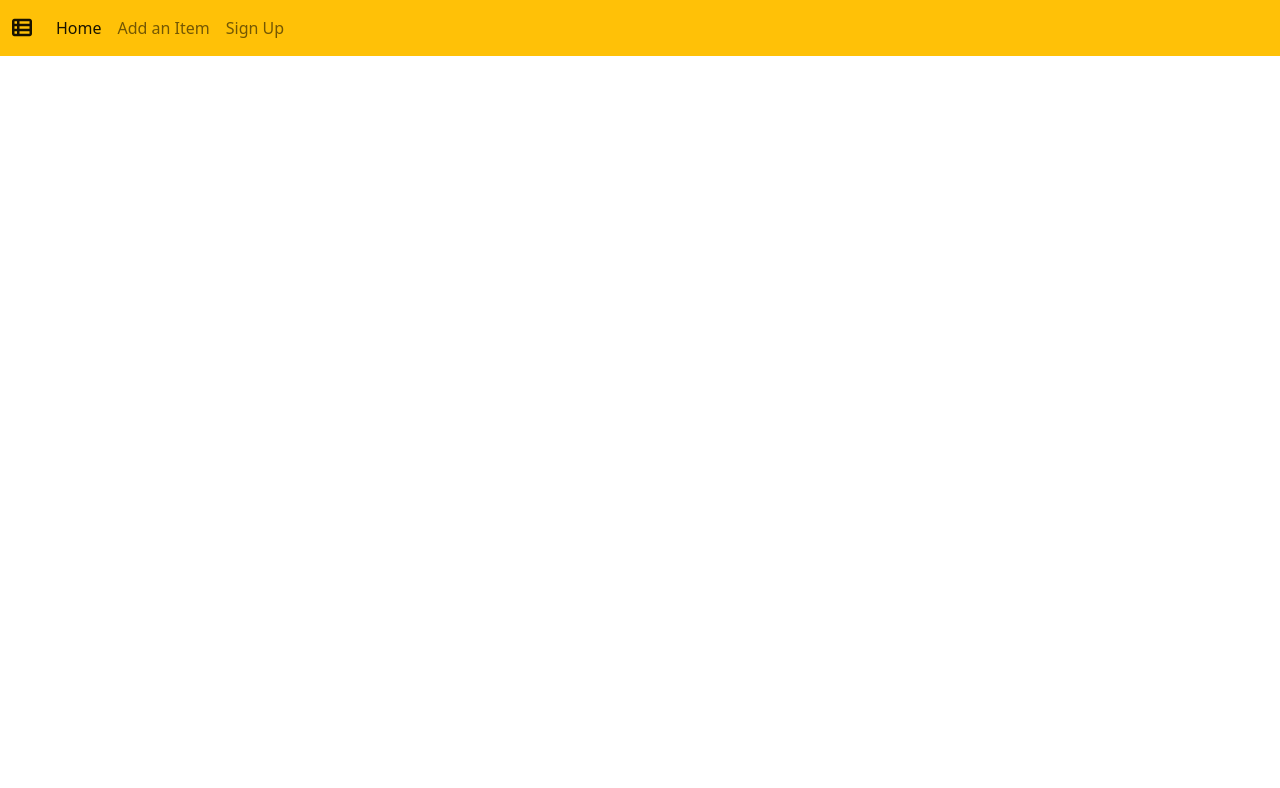
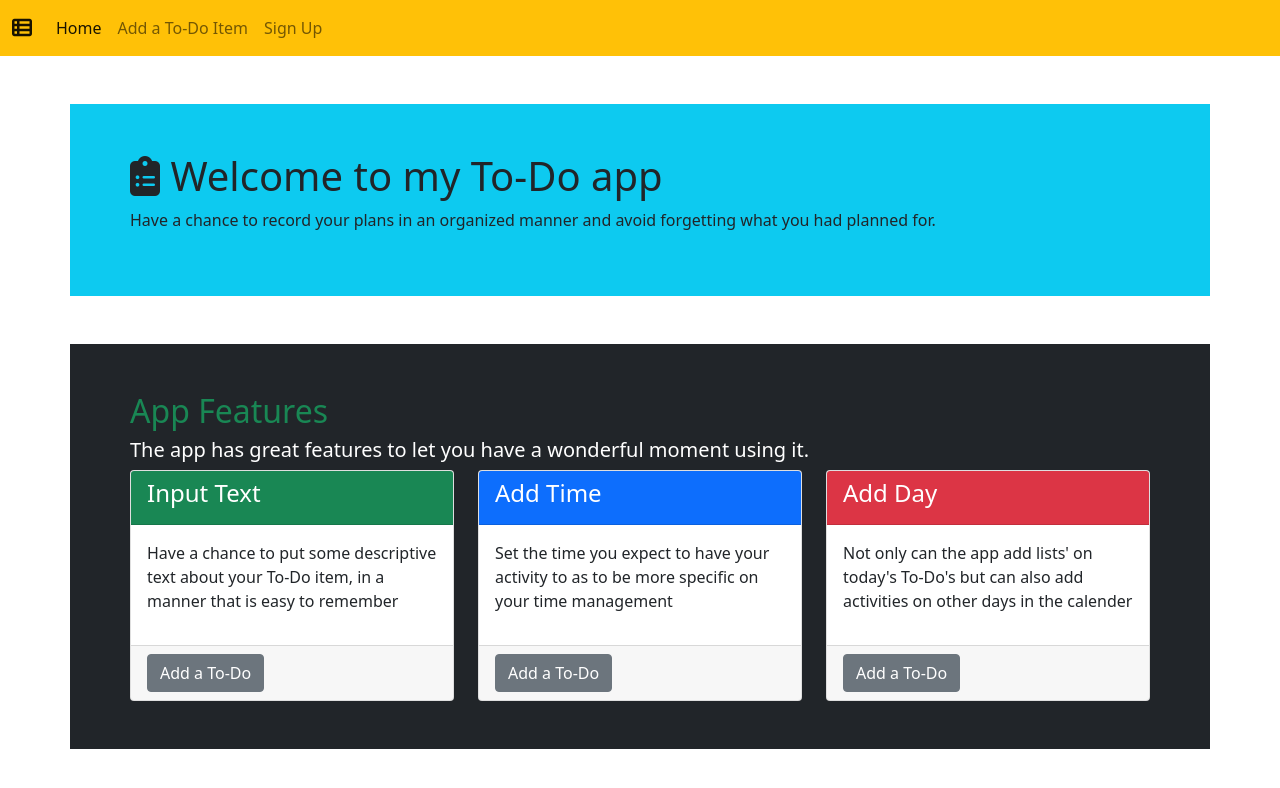
Before and after one commit to Paul-Ngigi/To-Do, a plain HTML site: page index.html in a window 1280 px wide. Drawn offline with nearby package versions, Linux system fonts and the light colour scheme.

Commit message:
add a landing page section to the page

```diff
--- a/index.html
+++ b/index.html
@@ -21,20 +21,78 @@
     <nav class="navbar navbar-expand-lg navbar-light bg-warning">
         <div class="container-fluid">
             <a class="navbar-brand" href="#"><i class="fas fa-th-list"></i></a>
-          <button class="navbar-toggler" type="button" data-bs-toggle="collapse" data-bs-target="#navbarNavAltMarkup" aria-controls="navbarNavAltMarkup" aria-expanded="false" aria-label="Toggle navigation">
+            <button class="navbar-toggler" type="button" data-bs-toggle="collapse" data-bs-target="#navbarNavAltMarkup"
+                aria-controls="navbarNavAltMarkup" aria-expanded="false" aria-label="Toggle navigation">
                 <span class="navbar-toggler-icon"></span>
             </button>
             <div class="collapse navbar-collapse" id="navbarNavAltMarkup">
                 <div class="navbar-nav">
                     <a class="nav-link active" aria-current="page" href="#">Home</a>
-              <a class="nav-link" href="#">Add an Item</a>
+                    <a class="nav-link" href="#">Add a To-Do Item</a>
                     <a class="nav-link" href="#">Sign Up</a>
                 </div>
             </div>
         </div>
     </nav>
 
-
+    <div class="container">
+        <!-- Landing Page -->
+        <div class="row mt-5 p-5 bg-info">
+            <div class="col-md-12">
+                <h1><i class="fas fa-clipboard-list"></i> Welcome to my To-Do app</h1>
+                <p>Have a chance to record your plans in an organized manner and avoid forgetting what you had planned
+                    for.</p>
+            </div>
+        </div>
+        <div class="row mt-5 p-5 bg-dark text-white">
+            <div class="col-md-12">
+                <h2 class="text-success">App Features</h2>
+                <h5>The app has great features to let you have a wonderful moment using it.</h5>
+            </div>
+            <div class="col-md-4 text-dark">
+                <div class="card h-100">
+                    <div class="card-header text-white bg-success">
+                        <h4>Input Text</h4>
+                    </div>
+                    <div class="card-body">
+                        <p>Have a chance to put some descriptive text about your To-Do item, in a manner that is easy to
+                            remember</p>
+                    </div>
+                    <div class="card-footer">
+                        <button type="button" class="btn btn-secondary">Add a To-Do</button>
+                    </div>
+                </div>
+            </div>
+            <div class="col-md-4 text-dark">
+                <div class="card h-100">
+                    <div class="card-header text-white bg-primary">
+                        <h4>Add Time</h4>
+                    </div>
+                    <div class="card-body">
+                        <p>Set the time you expect to have your activity to as to be more specific on your time
+                            management</p>
+                    </div>
+                    <div class="card-footer">
+                        <button type="button" class="btn btn-secondary">Add a To-Do</button>
+                    </div>
+                </div>
+            </div>
+            <div class="col-md-4 text-dark">
+                <div class="card h-100">
+                    <div class="card-header text-white bg-danger">
+                        <h4>Add Day</h4>
+                    </div>
+                    <div class="card-body">
+                        <p>Not only can the app add lists' on today's To-Do's but can also add activities on other days
+                            in the calender</p>
+                    </div>
+                    <div class="card-footer">
+                        <button type="button" class="btn btn-secondary">Add a To-Do</button>
+                    </div>
+                </div>
+            </div>
+        </div>
+    </div>
 </body>
 
 </html>
```
Lines whose indentation alone changed are shown as unchanged.
